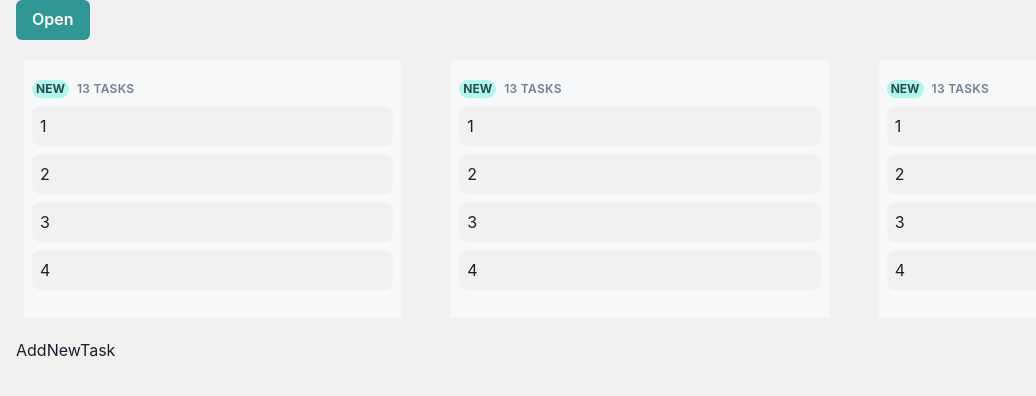
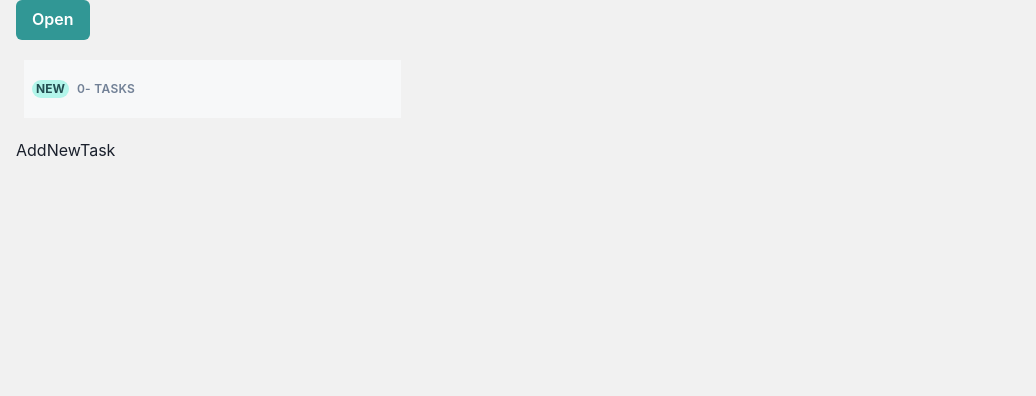
Before and after one commit to gold-ordance/rgo-tt-front, a React (Vite) app: page / in a window 1280 px wide. Shown: the top 396 px of the page, without its empty margins (0-1036 px from the left). Built offline with nearby package versions, Linux system fonts and the light colour scheme.

Commit message:
TT-13: board block (#6)

```diff
--- a/package.json
+++ b/package.json
@@ -21,11 +21,15 @@
     "framer-motion": "^10.12.16",
     "react": "^18.2.0",
     "react-dom": "^18.2.0",
-    "react-router-dom": "^6.11.2"
+    "react-hook-form": "^7.45.1",
+    "react-router-dom": "^6.11.2",
+    "uuid": "^9.0.0",
+    "zustand": "^4.3.8"
   },
   "devDependencies": {
     "@types/react": "^18.0.37",
     "@types/react-dom": "^18.0.11",
+    "@types/uuid": "^9.0.2",
     "@typescript-eslint/eslint-plugin": "^5.59.9",
     "@typescript-eslint/parser": "^5.59.9",
     "@vitejs/plugin-react": "^4.0.0",
--- /dev/null
+++ b/src/app/providers/StoreProvider/index.ts
@@ -0,0 +1 @@
+export * from "./store";
--- /dev/null
+++ b/src/app/providers/StoreProvider/store.ts
@@ -0,0 +1,48 @@
+import { v4 as id } from "uuid";
+import { create } from "zustand";
+
+interface Task {
+	title: string;
+	id: string;
+	createdAt: number;
+	completed?: boolean;
+}
+
+interface Tasks {
+	tasks: Task[];
+	createTask: (task: string) => void;
+	updateTask: (string: number, task: string) => void;
+	removeTask: (string: number) => void;
+}
+
+export const store = create<Tasks>((set, get) => ({
+	tasks: [],
+	createTask: (title) => {
+		const { tasks } = get();
+		const newTask = {
+			id: id(),
+			title,
+			createdAt: Date.now(),
+		};
+		set({
+			tasks: [newTask].concat(tasks)
+		});
+	},
+	updateTask: (id: string, title: string) => {
+		const { tasks } = get();
+
+		set({
+			tasks: tasks.map((task) => ({
+				...task,
+				title: task.id === id ? title : task.title
+			}))
+		});
+	},
+	removeTask: (id: string) => {
+		const { tasks } = get();
+
+		set({
+			tasks: tasks.filter((task) => task.id !== id)
+		});
+	},
+}));
--- a/src/entities/Board/ui/BoardBlock/BoardBlock.tsx
+++ b/src/entities/Board/ui/BoardBlock/BoardBlock.tsx
@@ -1,16 +1,21 @@
 import React from "react";
 
+import { store } from "@app/providers/StoreProvider";
 import { Box } from "@chakra-ui/react";
 import { Board } from "@widgets";
 
 import styles from "./BoardBlock.module.scss";
 
-export const BoardBlock = () => (
-	<Box maxW="100%" overflow="hidden" mx="2" my="5">
-		<div className={styles.boards}>
-			<Board />
-			<Board />
-			<Board />
-		</div>
-	</Box>
-);
+export const BoardBlock = () => {
+	const { tasks } = store();
+	console.log(tasks, "tasks");
+
+	return (
+		<Box maxW="100%" overflow="hidden" mx="2" my="5">
+			<div className={styles.boards}>
+				<Board tasks={tasks} />
+
+			</div>
+		</Box>
+	);
+};
--- a/src/widgets/Board/Board.tsx
+++ b/src/widgets/Board/Board.tsx
@@ -2,8 +2,8 @@ import React from "react";
 
 import { Badge, Box } from "@chakra-ui/react";
 
-export const Board = () => (
-	 <Box py="5" px="2" bg="#F7F8F9">
+export const Board = ({ tasks }) => (
+	<Box py="5" px="2" bg="#F7F8F9">
 		<Box display="flex" alignItems="baseline">
 			<Badge borderRadius="full" colorScheme="teal">
 				New
@@ -15,14 +15,18 @@ export const Board = () => (
 				fontSize="xs"
 				textTransform="uppercase"
 				ml="2"
-		 >
-				13 tasks
+			>
+				<div>
+					{tasks.length}
+
+					- tasks
+				</div>
 			</Box>
 		</Box>
 
-		<Box bg="#f1f1f1" p="2" my="2" borderRadius="lg">1</Box>
-		<Box bg="#f1f1f1" p="2" my="2" borderRadius="lg">2</Box>
-		<Box bg="#f1f1f1" p="2" my="2" borderRadius="lg">3</Box>
-		<Box bg="#f1f1f1" p="2" my="2" borderRadius="lg">4</Box>
-	 </Box>
- );
+		{tasks.map((task) => (
+			<Box bg="#f1f1f1" p="2" my="2" borderRadius="lg" key={task.id}>{task.title}</Box>
+		))}
+
+	</Box>
+);
--- a/vite.config.ts
+++ b/vite.config.ts
@@ -19,7 +19,6 @@ export default defineConfig({
 			"@shared": path.resolve(__dirname, "./src/shared"),
 			"@widgets": path.resolve(__dirname, "./src/widgets"),
 			"@app": path.resolve(__dirname, "./src/app"),
-	 "@app/types": path.resolve(__dirname, "./src/app/types"),
 			"@features": path.resolve(__dirname, "./src/features"),
 			"@entities": path.resolve(__dirname, "./src/entities"),
 		}
```
Also changed, not shown: tsconfig.json (+5 -2 lines), src/shared/helpers/index.ts (added), 1 other file (tests, documents, lock files or other folders). Lines whose indentation alone changed are shown as unchanged.
